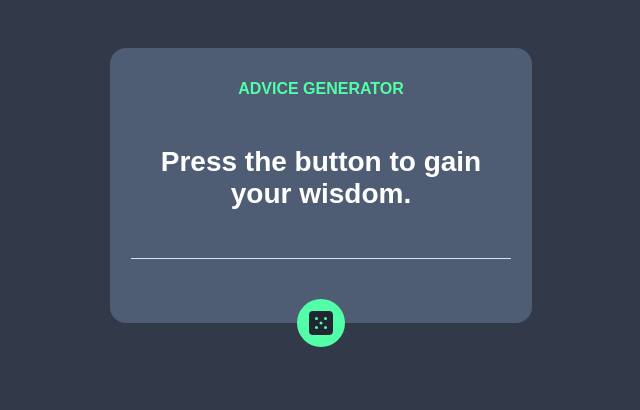
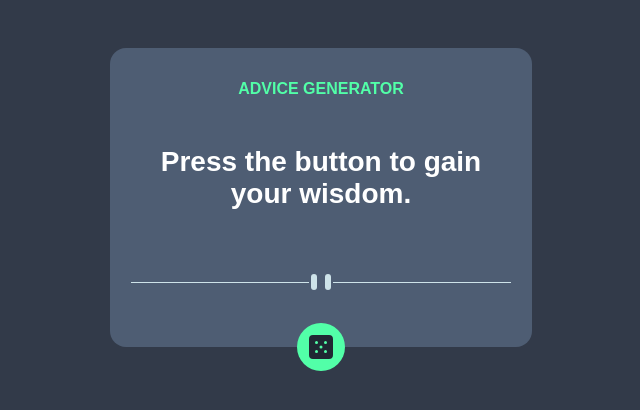
Before and after one commit to whippet-code/advice-generator-app-main, a plain HTML site: page index.html in a window 1280 px wide. Shown: the whole page, without its empty margins (319-959 px from the left). Drawn offline with Linux system fonts and the light colour scheme.

Commit message:
divider styles

```diff
--- a/index.html
+++ b/index.html
@@ -20,6 +20,7 @@
     <div class="container">
       <h3 id="adviceID">Advice Generator</h3>
       <p id="advice">Press the button to gain your wisdom.</p>
+      <div id="dividerimage"></div>
       <div id="divider"></div>
       <div id="button" onclick="getAdvice()">
         <img id="dice" src="./images/icon-dice.svg" alt="" />
--- a/style.css
+++ b/style.css
@@ -9,8 +9,8 @@ html {
     width: 95vw;
   }
 
-  #divider {
-    background-image: url(../images/bg-pattern-mobile.svg);
+  #dividerimage {
+    background-image: url(./images/pattern-divider-mobile.svg);
   }
 }
 
@@ -19,8 +19,8 @@ html {
     width: 33vw;
   }
 
-  #divider {
-    background-image: url(../images/bg-pattern-desktop.svg);
+  #dividerimage {
+    background-image: url(./images/pattern-divider-desktop.svg);
   }
 }
 .container {
@@ -51,6 +51,16 @@ html {
   color: hsl(150, 100%, 66%);
 }
 
+#dividerimage {
+  width: 1.5rem;
+  height: 1.5rem;
+  background-repeat: no-repeat;
+  background-position: center;
+  position: relative;
+  bottom: -1.75rem;
+  background-color: hsl(217, 19%, 38%);
+}
+
 #divider {
   width: 90%;
   height: 1px;
```
